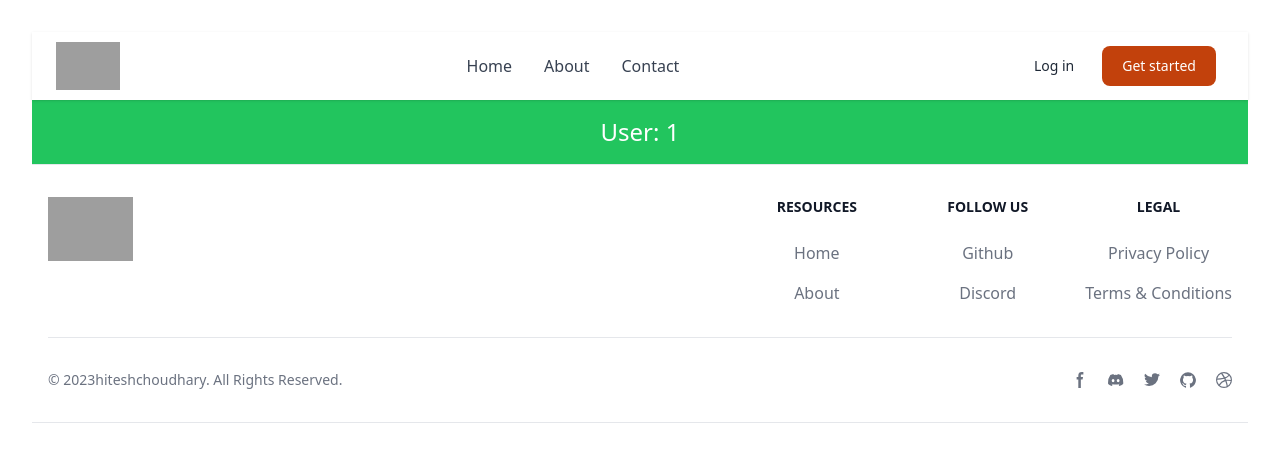
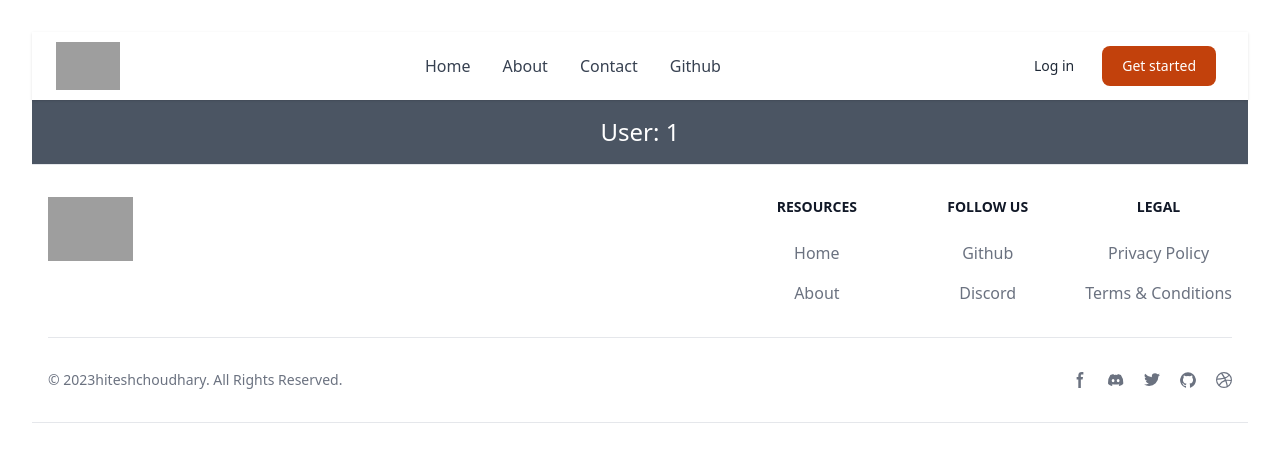
Before and after one commit to raj-prog/chai-react, a React (Vite) app in the folder 03reactRouter/: page /user/1 in a window 1280 px wide. Shown: the top 462 px of the page. Built offline with nearby package versions, Linux system fonts and the light colour scheme; grey boxes are pictures that could not be loaded.

Commit message:
github component created

```diff
--- /dev/null
+++ b/03reactRouter/src/components/Github/Github.jsx
@@ -0,0 +1,11 @@
+import React from 'react';
+
+function Github() {
+  return (
+    <div className='text-center m-5 bg-gray-600 text-white p-4 text-3xl'>
+      Github followers:
+    </div>
+  );
+}
+
+export default Github;
--- a/03reactRouter/src/components/Header/Header.jsx
+++ b/03reactRouter/src/components/Header/Header.jsx
@@ -67,6 +67,18 @@
                   Contact
                 </NavLink>
               </li>
+              <li>
+                <NavLink
+                  to='/github'
+                  className={({ isActive }) =>
+                    `block py-2 pr-4 pl-3 ${
+                      isActive ? 'text-orange-700' : 'text-gray-700'
+                    } duration-200 border-b border-gray-100 hover:bg-gray-50 lg:hover:bg-transparent lg:border-0 hover:text-orange-700 lg:p-0`
+                  }
+                >
+                  Github
+                </NavLink>
+              </li>
             </ul>
           </div>
         </div>
--- a/03reactRouter/src/components/User/User.jsx
+++ b/03reactRouter/src/components/User/User.jsx
@@ -3,7 +3,7 @@
 const User = () => {
   const { userid } = useParams();
   return (
-    <div className='bg-green-500 text-white p-4 text-2xl'>User: {userid}</div>
+    <div className='bg-gray-600 text-white p-4 text-2xl'>User: {userid}</div>
   );
 };
 
--- a/03reactRouter/src/main.jsx
+++ b/03reactRouter/src/main.jsx
@@ -13,6 +13,7 @@
 import About from './components/About/About.jsx';
 import Contact from './components/Contact/Contact.jsx';
 import User from './components/User/User.jsx';
+import Github from './components/Github/Github.jsx';
 
 // const router = createBrowserRouter([
 //   {
@@ -42,6 +43,7 @@
       <Route path='about' element={<About />} />
       <Route path='contact' element={<Contact />} />
       <Route path='user/:userid' element={<User />} />
+      <Route path='github' element={<Github />} />
     </Route>
   )
 );
```
